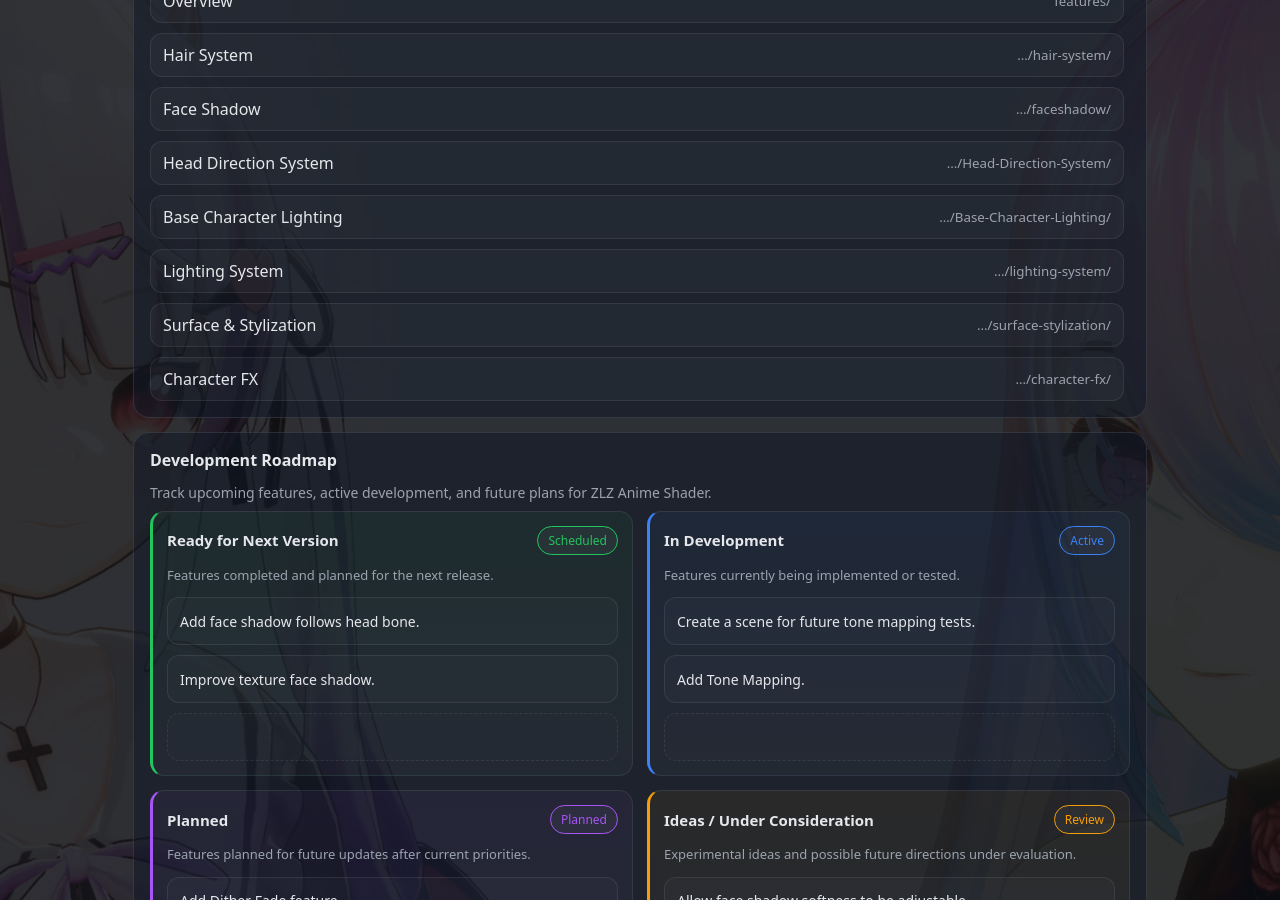
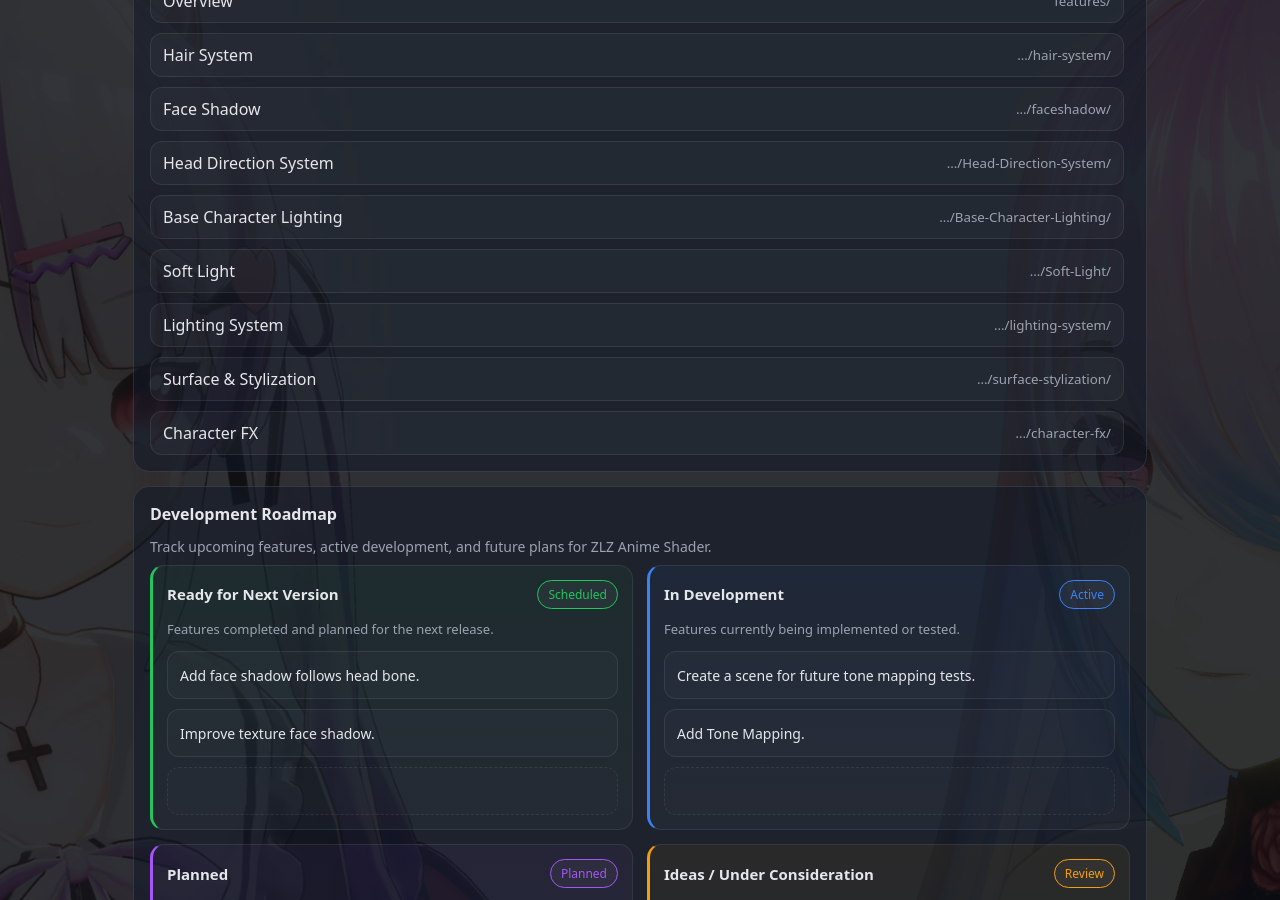
Before and after one commit to zlz-studio/zlz-studio.github.io, a Jekyll site: the page index.html, which Jekyll copies as it is, in a window 1280 px wide and 900 px high, scrolled down 1282 px. Built offline with Jekyll 4.4.1, drawn with Linux system fonts in a browser that asks for light colours.

Commit message:
Update index.html

```diff
--- a/index.html
+++ b/index.html
@@ -637,6 +637,7 @@
           <a class="item" href="/features/faceshadow/"><span>Face Shadow</span><small>…/faceshadow/</small></a>
           <a class="item" href="/features/Head-Direction-System/"><span>Head Direction System</span><small>…/Head-Direction-System/</small></a>
           <a class="item" href="/features/Base-Character-Lighting/"><span>Base Character Lighting</span><small>…/Base-Character-Lighting/</small></a>
+          <a class="item" href="/features/Soft-Light/"><span>Soft Light</span><small>…/Soft-Light/</small></a>
           <a class="item" href="/features/lighting-system/"><span>Lighting System</span><small>…/lighting-system/</small></a>
           <a class="item" href="/features/surface-stylization/"><span>Surface & Stylization</span><small>…/surface-stylization/</small></a>
           <a class="item" href="/features/character-fx/"><span>Character FX</span><small>…/character-fx/</small></a>
```
